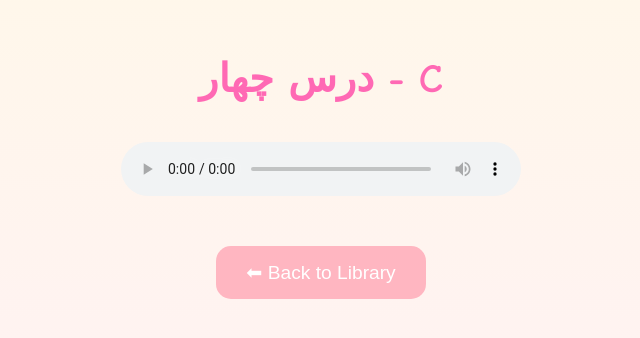
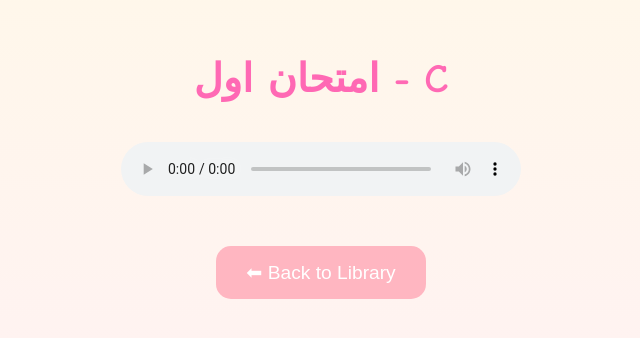
Before and after one commit to ferifandoghi/Taban-English-School-3, a plain HTML site: page pages/audio12.html in a window 1280 px wide. Shown: the part 236-574 px from the top of the page, without its empty margins (319-959 px from the left). Drawn offline with Linux system fonts and the light colour scheme.

Commit message:
Update audio12.html

```diff
--- a/pages/audio12.html
+++ b/pages/audio12.html
@@ -44,7 +44,7 @@
   </style>
 </head>
 <body>
-  <h1>درس چهار - C</h1>
+  <h1>امتحان اول - C</h1>
   <audio controls autoplay>
     <source src="../audio12.mp3" type="audio/mp3">
     Your browser does not support audio.
```
